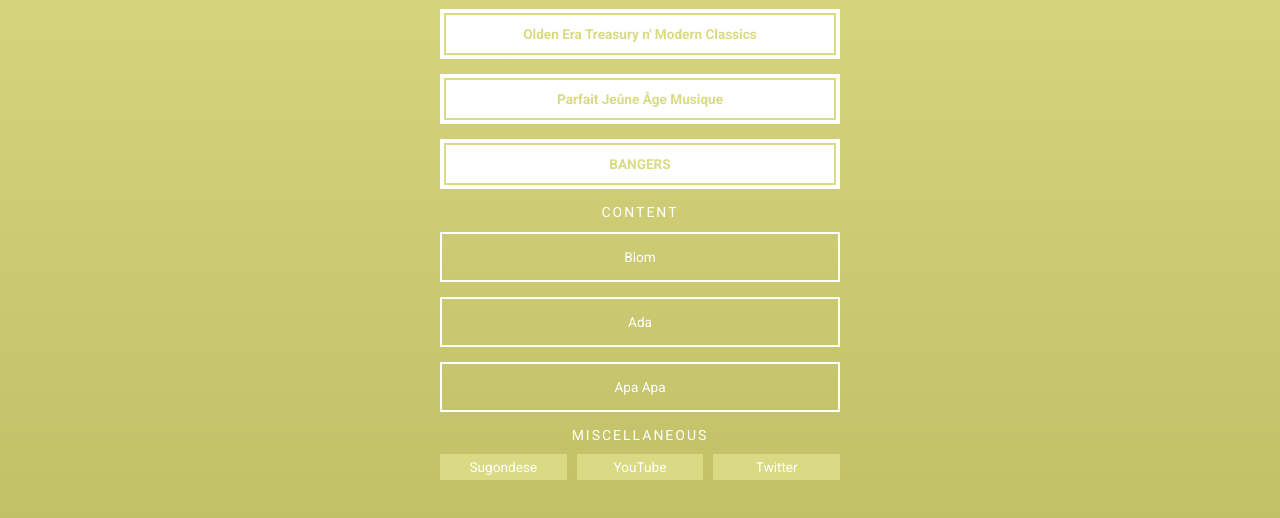
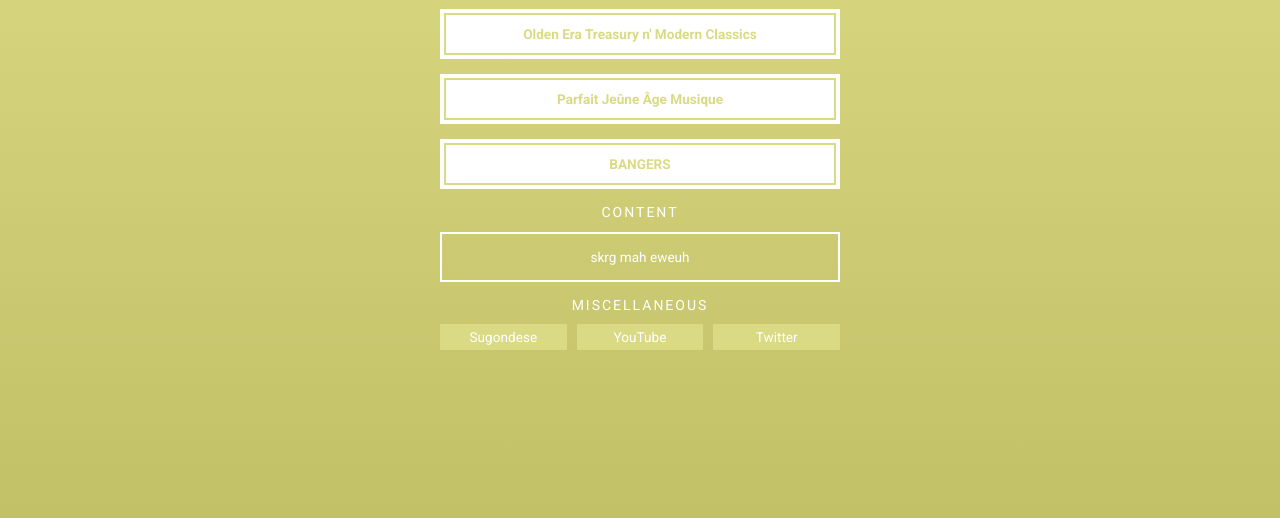
Before and after one commit to MJ-Ari/MJ-Ari.github.io, a website: page index.html in a window 1280 px wide. Shown: the part 166-684 px from the top of the page. Drawn offline with Linux system fonts and the light colour scheme.

Commit message:
Update index.html

```diff
--- a/index.html
+++ b/index.html
@@ -21,9 +21,7 @@
         <!-- Popular Content -->
         <h2>Content</h2>
 
-        <a href="">Blom</a>
-        <a href="">Ada</a>
-        <a href="">Apa Apa</a>
+        <a href="">skrg mah eweuh</a>
 
         <!-- Channels -->
         <h2>Miscellaneous</h2>
```
